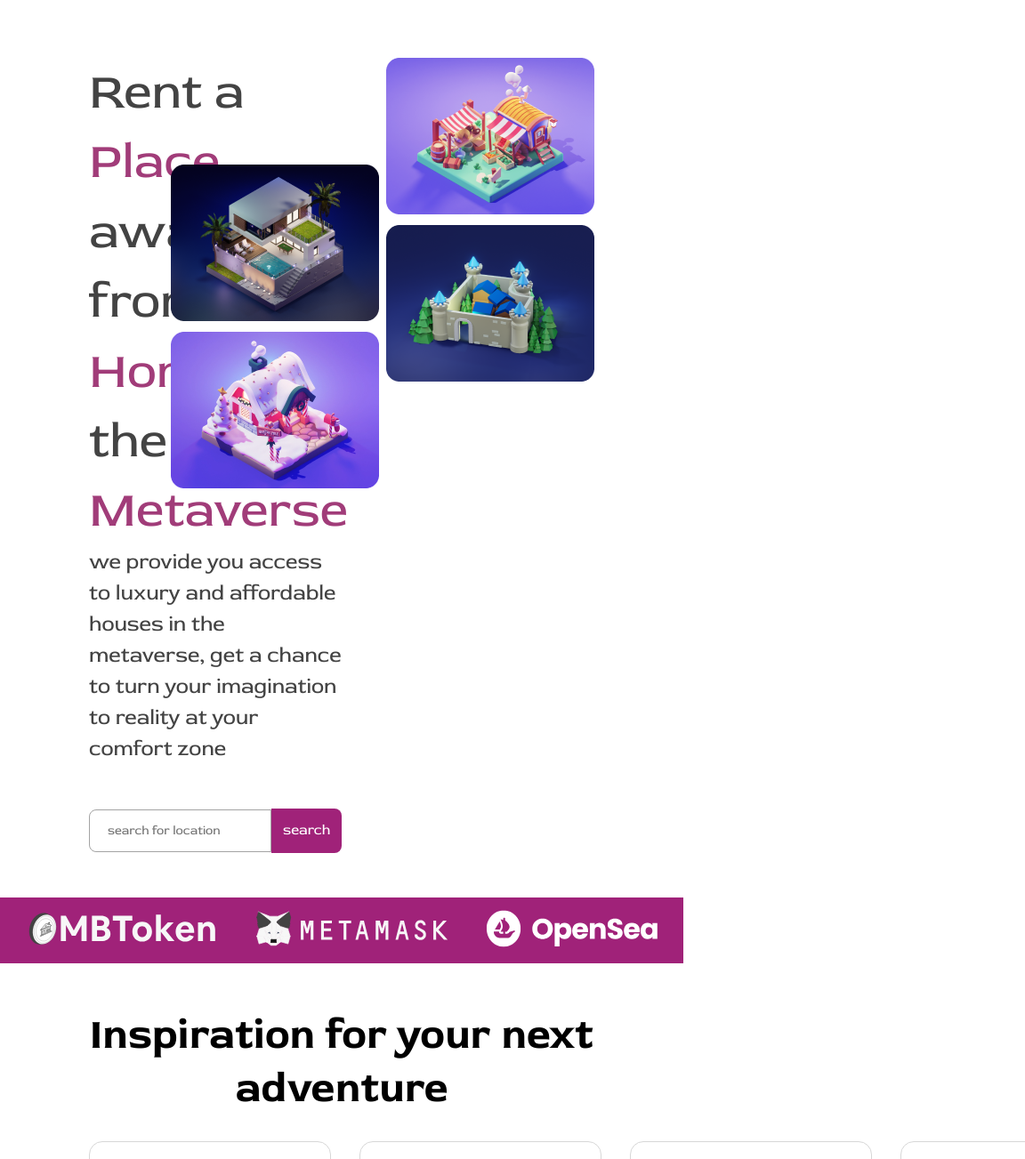
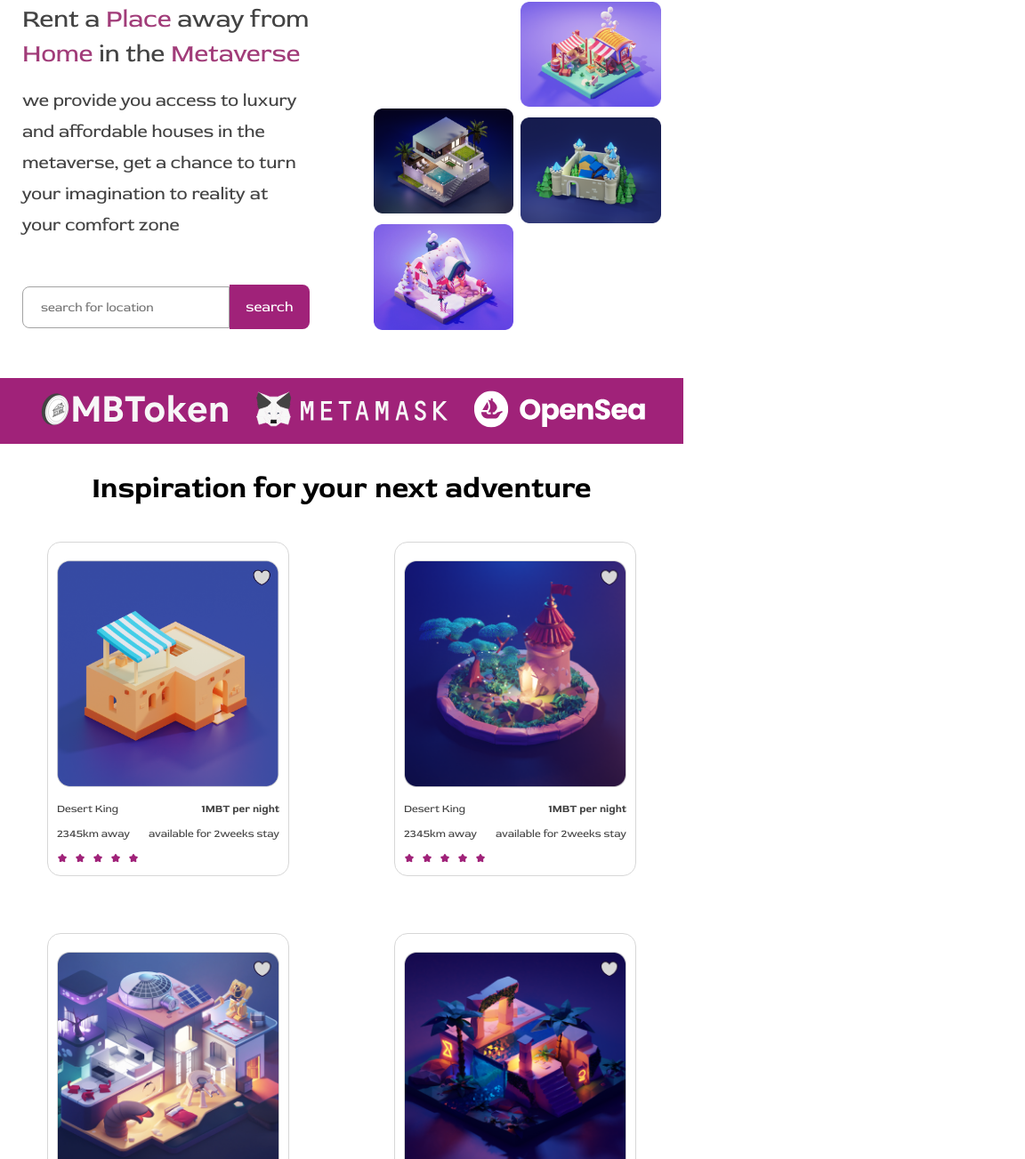
Before and after one commit to EmmanuelAKpan013/metabnb, a React (Create React App) app: page / in a window 768 px wide. Shown: the part 120-1423 px from the top of the page at 89% size, 1152 px wide, since content can reach past the window. Built offline with nearby package versions, Linux system fonts and the light colour scheme.

Commit message:
Home page Ipad View

```diff
--- a/src/components/NavBar.css
+++ b/src/components/NavBar.css
@@ -37,6 +37,14 @@
   width: 60px;
 }
 
+@media only screen and (min-width: 481px) and (max-width: 768px) {
+  .navbar-list ul {
+    font-size: 16px;
+  }
+}
+
+/* Mobile Screen responsiveness */
+
 @media screen and (max-width: 480px) {
   .navbar-container {
     display: flex;
--- a/src/pages/HomePage.css
+++ b/src/pages/HomePage.css
@@ -126,7 +126,6 @@
   align-items: center;
   color: #fff;
   background: linear-gradient(90deg, #a02279 11.45%, #a02279 11.45%);
-  border: 1px solid #000000;
   font-family: "Red Rose";
   font-style: normal;
   padding: 0 100px;
@@ -265,7 +264,6 @@
     align-items: center;
     color: #fff;
     background: linear-gradient(90deg, #a02279 11.45%, #a02279 11.45%);
-    border: 1px solid #000000;
     font-family: "Red Rose";
     font-style: normal;
     padding: 20px 50px;
@@ -307,3 +305,185 @@
     background: #1d1d1e;
   }
 }
+
+@media only screen and (min-width: 481px) and (max-width: 768px) {
+  .homepage-nav-container {
+    margin: 30px 10px;
+  }
+
+  .homepage-hero {
+    display: flex;
+    justify-content: space-between;
+    margin: 50px 25px;
+  }
+
+  .hero-rent-text {
+    font-family: "Red Rose";
+    font-style: normal;
+    font-weight: 400;
+    font-size: 20px;
+    line-height: 35px;
+    color: #434343;
+    width: 45%;
+  }
+
+  .homepage-hero-rent {
+    font-size: 28px;
+    line-height: 140%;
+    color: #434343;
+    margin-bottom: 15px;
+  }
+
+  .purple-text {
+    color: #a13c79;
+  }
+
+  .hero-search-section {
+    margin-top: 50px;
+  }
+
+  .hero-search-section form {
+    display: flex;
+    justify-content: center;
+    align-items: center;
+    height: 50px;
+  }
+
+  .search-location-field {
+    background: rgba(247, 247, 247, 0.1);
+    border: 1px solid #a3a3a3;
+    border-radius: 8px 0px 0px 8px;
+    height: 90.9%;
+    width: 70%;
+    padding-left: 20px;
+    font-family: "Red Rose";
+    font-style: normal;
+    font-weight: 400;
+    font-size: 14px;
+    line-height: 130%;
+    color: #b8b8b8;
+  }
+
+  .searchbtn {
+    background: linear-gradient(90deg, #a02279 11.45%, #a02279 11.46%);
+    border-radius: 0px 8px 8px 0px;
+    font-family: "Red Rose";
+    font-style: normal;
+    font-weight: 400;
+    font-size: 16px;
+    line-height: 19px;
+    text-align: center;
+    color: #ffffff;
+    height: 100%;
+    width: 30%;
+    border: none;
+  }
+
+  .homepage-hero-images {
+    display: flex;
+    justify-content: right;
+    gap: 0.5rem;
+    width: 45%;
+  }
+
+  .hero-img-one {
+    display: flex;
+    flex-direction: column;
+    row-gap: 0.5rem;
+    margin-top: 120px;
+  }
+
+  .hero-img-two {
+    display: flex;
+    flex-direction: column;
+    row-gap: 0.5rem;
+  }
+
+  .heroimages {
+    width: 100%;
+  }
+
+  .logos {
+    display: flex;
+    align-items: center;
+    justify-content: space-around;
+    gap: 1rem;
+    padding: 10px 30px;
+    background: linear-gradient(90deg, #a02279 11.45%, #a02279 11.45%);
+  }
+
+  .logos > div > img {
+    width: 100%;
+  }
+
+  .inspiration {
+    text-align: center;
+    margin: 20px 10px;
+    font-family: "Red Rose";
+    font-style: normal;
+    color: #000000;
+  }
+
+  .inspiration > p {
+    font-weight: 700;
+    font-size: 33px;
+    line-height: 60px;
+  }
+
+  .nft-container {
+    margin-top: 30px;
+    display: grid;
+    grid-template-columns: repeat(2, 1fr);
+    place-items: center;
+    row-gap: 4rem;
+    column-gap: 2rem;
+  }
+
+  .nft-learn-more {
+    display: flex;
+    justify-content: space-between;
+    align-items: center;
+    color: #fff;
+    background: linear-gradient(90deg, #a02279 11.45%, #a02279 11.45%);
+    font-family: "Red Rose";
+    font-style: normal;
+    padding: 20px 30px;
+  }
+
+  .metabnb-learn {
+    width: 50%;
+  }
+
+  .nft-text {
+    font-weight: 700;
+    font-size: 48px;
+  }
+
+  .small {
+    margin-top: 20px;
+    line-height: 35px;
+  }
+
+  .btn-learn {
+    width: 120px;
+    height: 40px;
+    color: #a02279;
+    border: none;
+    background: linear-gradient(124.4deg, #ffffff 10.8%, #ffffff 87.34%);
+    border-radius: 8px;
+  }
+
+  .metabnb-learn-img {
+    margin: 60px 0;
+    width: 40%;
+  }
+
+  .metabnb-learn-img > img {
+    width: 100%;
+  }
+
+  .homepage-footer-container {
+    padding: 0 30px;
+    background: #1d1d1e;
+  }
+} ;
```
